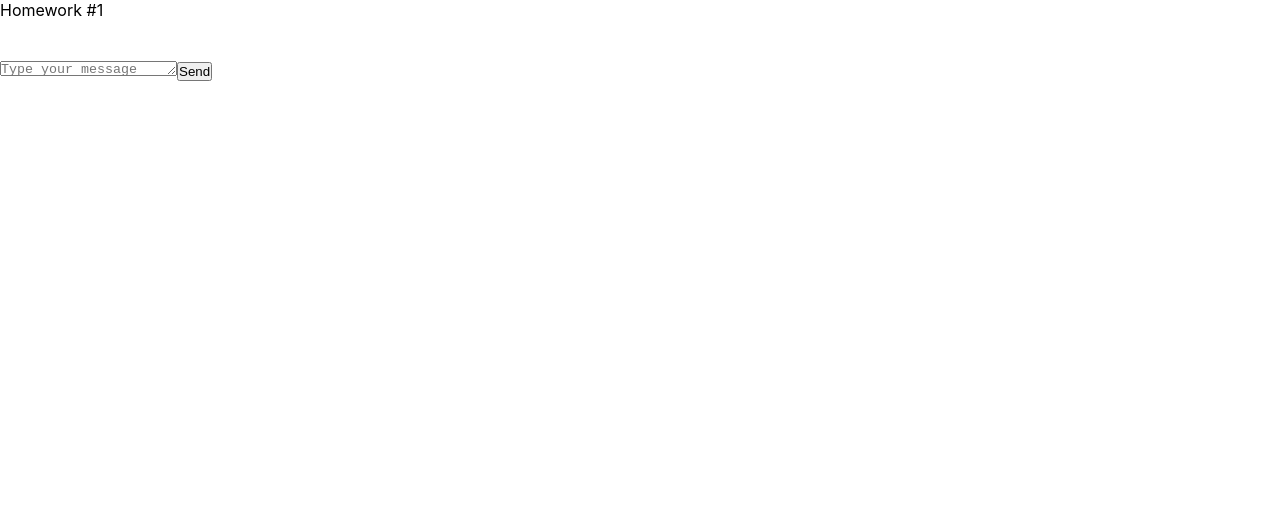
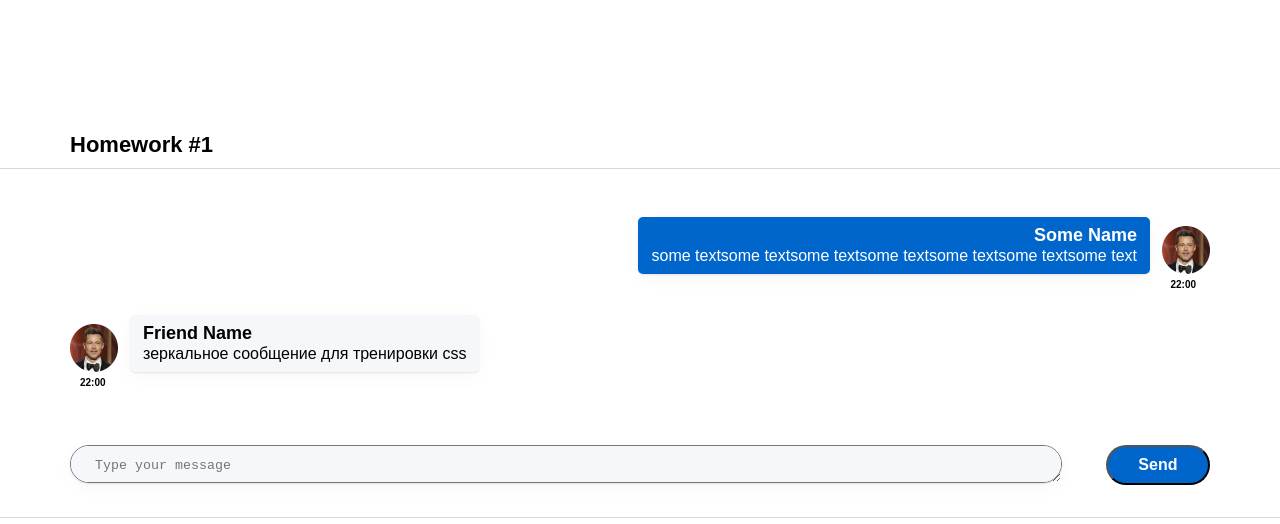
Before and after one commit to VadimTsikhinia/ignat, a React (Create React App) app: page / in a window 1280 px wide. Shown: the top 524 px of the page. Built offline with nearby package versions, Linux system fonts and the light colour scheme.

Commit message:
игнат финал без особых замарочек по верстке

```diff
--- a/src/s1-main/App.module.css
+++ b/src/s1-main/App.module.css
@@ -1,11 +1,29 @@
 .App {
     --header_height: 60px;
+    /*width: 100%;*/
+    max-width: 1280px;
+    margin: 0 auto;
+    /*display: flex;*/
+    /*flex-direction: column;*/
+    /*justify-content: center;*/
+
 }
 
 .hw {
-
+    max-width: 1280px;
+    padding: 24px 70px 0;
+    border-bottom: 1px solid #D9D9D9;
 }
 
 .hwTitle {
+    width: 100%;
+    border-bottom: 1px solid #D9D9D9;
+    padding: 131px 70px 10px;
+
+    font-family: 'Montserrat', sans-serif;
+    font-style: normal;
+    font-weight: 600;
+    font-size: 22px;
+    line-height: 27px;
 
 }
--- a/src/s2-homeworks/hw01/friend-message/FriendMessage.module.css
+++ b/src/s2-homeworks/hw01/friend-message/FriendMessage.module.css
@@ -1,17 +1,30 @@
 .friendMessage {
-
+    width: 100%;
+    display: flex;
+    flex-direction: column;
 }
 
 .friendImageAndText {
-
+    width: 100%;
+    margin-top: 24px;
+    display: flex;
+    flex-direction: row;
+    justify-content: left;
+    align-items: end;
 }
 
 .friendImageAndText img {
-
+    width: 48px;
+    height: 48px;
 }
 
 .friendText {
+    margin-left: 12px;
+    padding: 7px 13px 8px;
+    border-radius: 5px;
 
+    background: #F5F7FB;
+    box-shadow: 0px 5px 20px rgba(29, 33, 38, 0.03), 0px 1px 2px rgba(29, 33, 38, 0.1);
 }
 
 .friendText:after {
@@ -19,13 +32,47 @@
 }
 
 .friendName {
+    display: flex;
+    flex-direction: row;
+    justify-content: left;
 
+    font-family: 'Montserrat', sans-serif ;
+    font-style: normal;
+    font-weight: 600;
+    font-size: 18px;
+    line-height: 22px;
+
+    color: #000000;
 }
 
 .friendMessageText {
+    white-space: pre-wrap;
+    display: flex;
+    flex-direction: row;
+    justify-content: left;
 
+    font-family: 'Montserrat', sans-serif ;
+    font-style: normal;
+    font-weight: 400;
+    font-size: 16px;
+    line-height: 20px;
+
+    color: #000000;
 }
 
 .friendTime {
+    display: flex;
+    flex-direction: row;
+    justify-content: left;
 
+    margin-top: 5px;
+    margin-left: 10px;
+
+    font-family: 'Montserrat', sans-serif ;
+    font-style: normal;
+    font-weight: 600;
+    font-size: 10px;
+    line-height: 12px;
+
+    color: #000000;
 }
--- a/src/s2-homeworks/hw01/friend-message/FriendMessage.tsx
+++ b/src/s2-homeworks/hw01/friend-message/FriendMessage.tsx
@@ -1,8 +1,13 @@
 import React from 'react'
 import s from './FriendMessage.module.css'
+import {MessageType} from "../HW1";
 
 // создать тип вместо any и отобразить приходящие данные
-const FriendMessage = (props: any) => {
+type FriendMessagePropsType = {
+    message: MessageType
+}
+
+const FriendMessage = (props: FriendMessagePropsType) => {
     return (
         <div
             id={'hw1-friend-message-' + props.message.id}
@@ -12,7 +17,7 @@ const FriendMessage = (props: any) => {
                 <img
                     id={'hw1-friend-avatar-' + props.message.id}
                     // создаёт студент
-
+                    src={props.message.user.avatar}
                     //
                 />
                 <div className={s.friendText}>
@@ -21,7 +26,7 @@ const FriendMessage = (props: any) => {
                         className={s.friendName}
                     >
                         {/*создаёт студент*/}
-
+                        {props.message.user.name}
                         {/**/}
                     </div>
                     <pre
@@ -29,7 +34,7 @@ const FriendMessage = (props: any) => {
                         className={s.friendMessageText}
                     >
                         {/*создаёт студент*/}
-
+                        {props.message.message.text}
                         {/**/}
                     </pre>
                 </div>
@@ -39,7 +44,7 @@ const FriendMessage = (props: any) => {
                 className={s.friendTime}
             >
                 {/*создаёт студент*/}
-
+                {props.message.message.time}
                 {/**/}
             </div>
         </div>
--- a/src/s2-homeworks/hw01/message-sender/MessageSender.module.css
+++ b/src/s2-homeworks/hw01/message-sender/MessageSender.module.css
@@ -1,13 +1,38 @@
 .sendForm {
-
+    display: flex;
+    flex-direction: row;
+    justify-content: space-between;
+    width: 100%;
+    padding: 56px 0 32px;
 }
 
 .textarea {
+    width: 100%;
+    list-style: none;
+    padding: 12px 24px 11px;
+
+
+    background: #F5F7FB;
+    box-shadow: 0px 5px 20px rgba(29, 33, 38, 0.03), 0px 1px 2px rgba(29, 33, 38, 0.1);
+    border-radius: 20px;
 
 }
 
 .button {
 
+    margin-left: 44px;
+    width: 120px;
+    height: 40px;
+    background: #0066CC;
+    border-radius: 20px;
+
+    font-family: 'Montserrat', sans-serif;
+    font-style: normal;
+    font-weight: 600;
+    font-size: 16px;
+    line-height: 20px;
+
+    color: #FFFFFF;
 }
 
 .button:hover {
--- a/src/s2-homeworks/hw01/message/Message.module.css
+++ b/src/s2-homeworks/hw01/message/Message.module.css
@@ -1,16 +1,30 @@
 .message {
-
+    width: 100%;
+    display: flex;
+    flex-direction: column;
 }
 
 .imageAndText {
-
+    width: 100%;
+    margin-top: 24px;
+    display: flex;
+    flex-direction: row;
+    justify-content: right;
+    align-items: end;
 }
 
 .imageAndText img {
-
+    width: 48px;
+    height: 48px;
 }
 
 .text {
+    margin-right: 12px;
+    padding: 7px 13px 8px;
+    border-radius: 5px;
+
+    background: #0066CC;
+    box-shadow: 0px 5px 20px rgba(29, 33, 38, 0.03), 0px 1px 2px rgba(29, 33, 38, 0.1);
 
 }
 
@@ -19,13 +33,48 @@
 }
 
 .name {
+    display: flex;
+    flex-direction: row;
+    justify-content: right;
 
+    font-family: 'Montserrat', sans-serif ;
+    font-style: normal;
+    font-weight: 600;
+    font-size: 18px;
+    line-height: 22px;
+
+    color: #FFFFFF;
 }
 
 .messageText {
+    white-space: pre-wrap;
+    max-width: 996px;
+    display: flex;
+    flex-direction: row;
+    justify-content: left;
 
+    font-family: 'Montserrat', sans-serif ;
+    font-style: normal;
+    font-weight: 400;
+    font-size: 16px;
+    line-height: 20px;
+
+    color: #FFFFFF;
 }
 
 .time {
+    display: flex;
+    flex-direction: row;
+    justify-content: right;
 
+    margin-top: 5px;
+    margin-right: 14px;
+
+    font-family: 'Montserrat', sans-serif ;
+    font-style: normal;
+    font-weight: 600;
+    font-size: 10px;
+    line-height: 12px;
+
+    color: #000000;
 }
--- a/src/s2-homeworks/hw01/message/Message.tsx
+++ b/src/s2-homeworks/hw01/message/Message.tsx
@@ -1,36 +1,40 @@
 import React from 'react'
 import s from './Message.module.css'
+import {MessageType} from "../HW1";
 
 // нужно создать правильный тип вместо any
-export type MessagePropsType = any
+type MessagePropsType={
+    message: MessageType
+}
 
 // нужно отобразить приходящие данные
 const Message = (props: MessagePropsType) => {
     return (
         <div id={'hw1-message-' + props.message.id} className={s.message}>
             <div className={s.imageAndText}>
-                <img
-                    id={'hw1-avatar-' + props.message.id}
-                    // создаёт студент
-
-                    //
-                />
                 <div className={s.text}>
                     <div id={'hw1-name-' + props.message.id} className={s.name}>
                         {/*создаёт студент*/}
-
+                        {props.message.user.name}
                         {/**/}
                     </div>
                     <pre id={'hw1-text-' + props.message.id} className={s.messageText}>
                         {/*создаёт студент*/}
-
+                        {props.message.message.text}
                         {/**/}
                     </pre>
                 </div>
+                <img
+                    id={'hw1-avatar-' + props.message.id}
+                    // создаёт студент
+                    src={props.message.user.avatar}
+                    alt="my avatar image"
+                    //
+                />
             </div>
             <div id={'hw1-time-' + props.message.id} className={s.time}>
                 {/*создаёт студент*/}
-
+                {props.message.message.time}
                 {/**/}
             </div>
         </div>
```
Also changed, not shown: src/s2-homeworks/hw01/HW1.tsx (+18 -4 lines).
